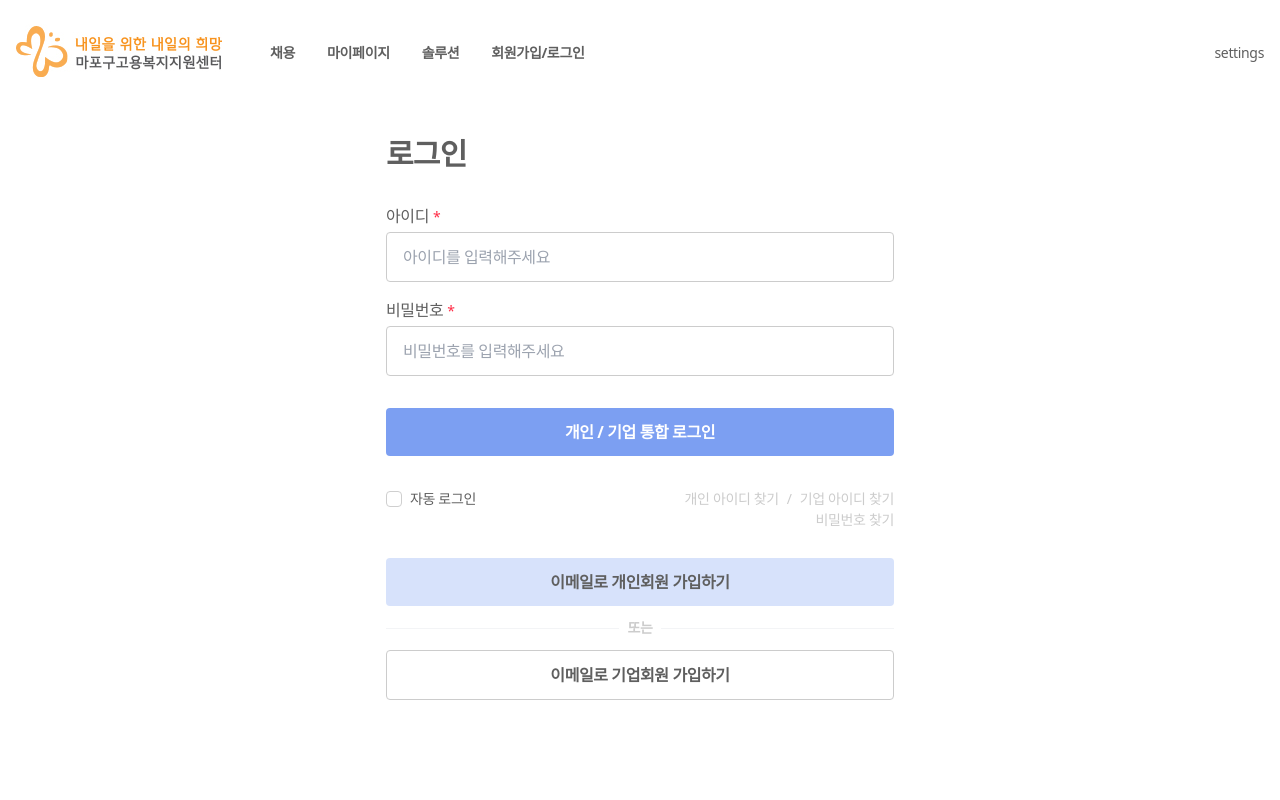
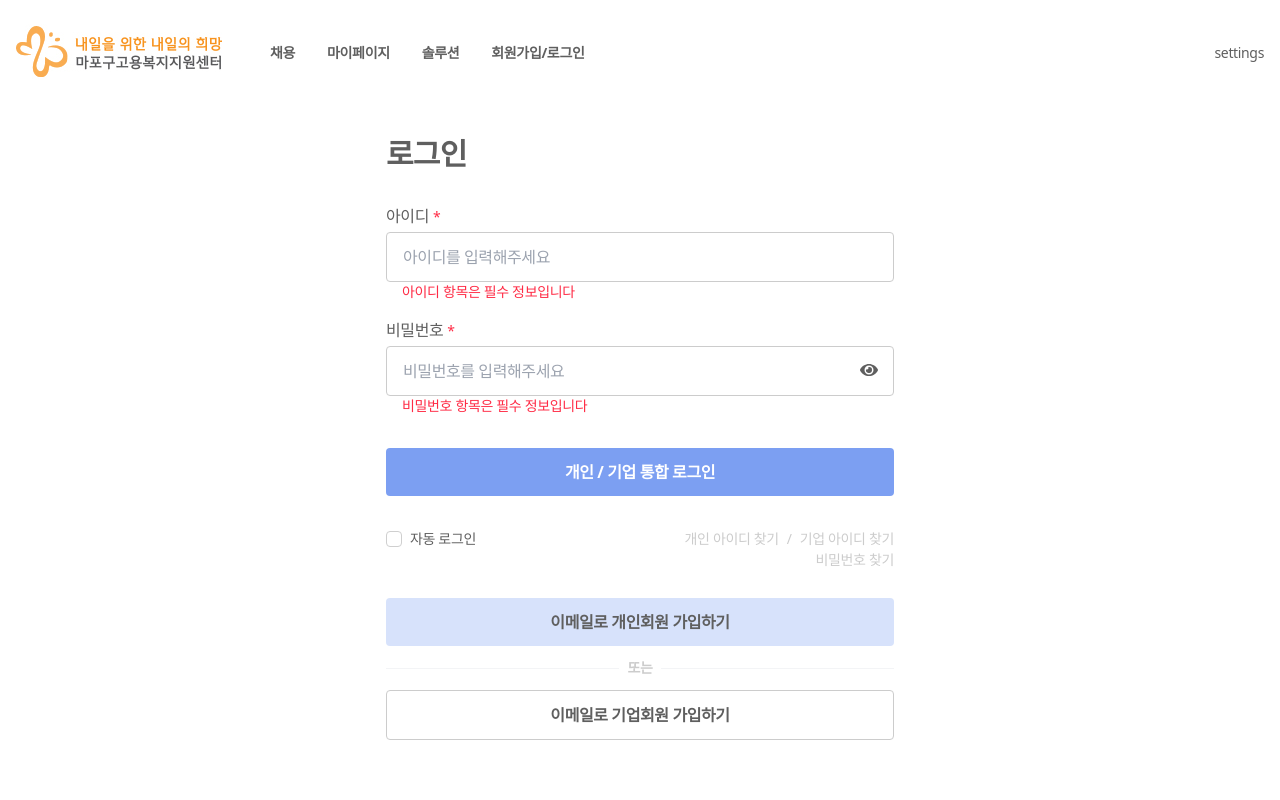
Before and after one commit to bleuuue/mapo-employment-support-center, a React (Create React App) app: page /login in a window 1280 px wide. Both pictures are taken after a click on the button "개인 / 기업 통합 로그인". Shown: the top 800 px of the page. Built offline with nearby package versions, Linux system fonts and the light colour scheme; the HTML template or start-up script is replaced by a standard one.

Commit message:
input error check & control password visible

```diff
--- a/package.json
+++ b/package.json
@@ -4,6 +4,11 @@
   "private": true,
   "dependencies": {
     "@craco/craco": "^6.2.0",
+    "@fortawesome/fontawesome-svg-core": "^1.2.36",
+    "@fortawesome/free-brands-svg-icons": "^5.15.4",
+    "@fortawesome/free-regular-svg-icons": "^5.15.4",
+    "@fortawesome/free-solid-svg-icons": "^5.15.4",
+    "@fortawesome/react-fontawesome": "^0.1.15",
     "@testing-library/jest-dom": "^5.11.4",
     "@testing-library/react": "^11.1.0",
     "@testing-library/user-event": "^12.1.10",
--- a/src/components/login/FindPassword.tsx
+++ b/src/components/login/FindPassword.tsx
@@ -1,6 +1,30 @@
-import React, { FC } from 'react';
+import React, { FC, useState } from 'react';
+import { useInput } from '../../hooks';
 
 const FindPassword: FC = () => {
+  const [id, onChangeId] = useInput('');
+  const [idError, setIdError] = useState<string>('');
+  const [email, onChangeEmail] = useInput('');
+  const [emailError, setEmailError] = useState<string>('');
+
+  const onSubmitFindPassword = () => {
+    if (!id || !email) checkNull();
+  };
+
+  const checkNull = () => {
+    if (!id) {
+      setIdError('아이디 항목은 필수 정보입니다');
+    } else {
+      setIdError('');
+    }
+
+    if (!email) {
+      setEmailError('이메일 항목은 필수 정보입니다');
+    } else {
+      setEmailError('');
+    }
+  };
+
   return (
     <div className="flex">
       <div className="mx-auto">
@@ -16,7 +40,10 @@ const FindPassword: FC = () => {
             className="input input-size"
             placeholder="아이디를 입력해주세요"
             type="text"
+            value={id}
+            onChange={onChangeId}
           ></input>
+          {idError && <div className="text-sm red-star pl-3">{idError}</div>}
         </div>
         <div className="form-group">
           <div className="mb-1">
@@ -27,11 +54,17 @@ const FindPassword: FC = () => {
             className="input input-size"
             placeholder="가입하신 이메일을 입력해주세요"
             type="text"
+            value={email}
+            onChange={onChangeEmail}
           ></input>
+          {emailError && (
+            <div className="text-sm red-star pl-3">{emailError}</div>
+          )}
         </div>
         <button
           type="submit"
           className="input-btn my-4 font-bold input-size bg-primary-color text-white"
+          onClick={onSubmitFindPassword}
         >
           임시 비밀번호 전송
         </button>
--- a/src/components/login/FindPersonerId.tsx
+++ b/src/components/login/FindPersonerId.tsx
@@ -1,6 +1,30 @@
-import React, { FC } from 'react';
+import React, { FC, useState } from 'react';
+import { useInput } from '../../hooks';
 
 const FindPersonerId: FC = () => {
+  const [personerName, onChangePersonerName] = useInput('');
+  const [personerNameError, setPersonerNameError] = useState<string>('');
+  const [personerEmail, onChangePersonerEmail] = useInput('');
+  const [personerEmailError, setPersonerEmailError] = useState<string>('');
+
+  const onSubmitFindId = () => {
+    if (!personerName || !personerEmail) checkNull();
+  };
+
+  const checkNull = () => {
+    if (!personerName) {
+      setPersonerNameError('아이디 항목은 필수 정보입니다');
+    } else {
+      setPersonerNameError('');
+    }
+
+    if (!personerEmail) {
+      setPersonerEmailError('비밀번호 항목은 필수 정보입니다');
+    } else {
+      setPersonerEmailError('');
+    }
+  };
+
   return (
     <div className="flex">
       <div className="mx-auto">
@@ -17,6 +41,9 @@ const FindPersonerId: FC = () => {
             placeholder="아이디를 입력해주세요"
             type="text"
           ></input>
+          {personerNameError && (
+            <div className="text-sm red-star pl-3">{personerNameError}</div>
+          )}
         </div>
         <div className="form-group">
           <div className="mb-1">
@@ -28,10 +55,14 @@ const FindPersonerId: FC = () => {
             placeholder="가입하신 이메일을 입력해주세요"
             type="text"
           ></input>
+          {personerEmailError && (
+            <div className="text-sm red-star pl-3">{personerEmailError}</div>
+          )}
         </div>
         <button
           type="submit"
           className="input-btn my-4 font-bold input-size bg-primary-color text-white"
+          onClick={onSubmitFindId}
         >
           아이디 찾기
         </button>
--- a/src/components/login/login.tsx
+++ b/src/components/login/login.tsx
@@ -1,6 +1,48 @@
-import React, { FC } from 'react';
+import { icon } from '@fortawesome/fontawesome-svg-core';
+import { faEye, faEyeSlash } from '@fortawesome/free-solid-svg-icons';
+import { FontAwesomeIcon } from '@fortawesome/react-fontawesome';
+import React, { FC, useEffect, useState, useRef } from 'react';
+import { useInput } from '../../hooks';
 
 const Login: FC = () => {
+  const [id, onChangeId] = useInput('');
+  const [idError, setIdError] = useState<string>('');
+  const [password, onChangePassword] = useInput('');
+  const [passwordError, setPasswordError] = useState<string>('');
+  const [passwordType, setPasswordType] = useState({
+    type: 'password',
+    visible: false,
+  });
+
+  const handlePasswordType = () => {
+    setPasswordType(() => {
+      if (!passwordType.visible) {
+        return { type: 'text', visible: true };
+      }
+      return { type: 'password', visible: false };
+    });
+  };
+
+  const onSubmitLogin = () => {
+    if (!id || !password) checkNull();
+  };
+
+  const checkNull = () => {
+    if (!id) {
+      setIdError('아이디 항목은 필수 정보입니다');
+    } else {
+      setIdError('');
+    }
+
+    if (!password) {
+      setPasswordError('비밀번호 항목은 필수 정보입니다');
+    } else if (password.length < 8) {
+      setPasswordError('비밀번호 항목의 값은 최소 8글자이어야 합니다');
+    } else {
+      setPasswordError('');
+    }
+  };
+
   return (
     <div className="flex">
       <div className="mx-auto">
@@ -16,22 +58,40 @@ const Login: FC = () => {
             className="input input-size"
             placeholder="아이디를 입력해주세요"
             type="text"
+            value={id}
+            onChange={onChangeId}
           ></input>
+          {idError && <div className="text-sm red-star pl-3">{idError}</div>}
         </div>
         <div className="form-group">
           <div className="mb-1">
             비밀번호
             <span className="red-star">*</span>
           </div>
-          <input
-            className="input input-size"
-            placeholder="비밀번호를 입력해주세요"
-            type="text"
-          ></input>
+          <div className="control">
+            <input
+              className="input input-size"
+              placeholder="비밀번호를 입력해주세요"
+              type={passwordType.type}
+              value={password}
+              onChange={onChangePassword}
+            ></input>
+            <div className="bundle">
+              <FontAwesomeIcon
+                className="inline-block text-gray-400"
+                icon={passwordType.visible ? faEyeSlash : faEye}
+                onClick={handlePasswordType}
+              />
+            </div>
+          </div>
+          {passwordError && (
+            <div className="text-sm red-star pl-3">{passwordError}</div>
+          )}
         </div>
         <button
           type="submit"
           className="input-btn my-4 font-bold input-size bg-primary-color text-white"
+          onClick={onSubmitLogin}
         >
           개인 / 기업 통합 로그인
         </button>
--- a/src/components/login/register/businessSignUp.tsx
+++ b/src/components/login/register/businessSignUp.tsx
@@ -86,7 +86,7 @@ const BusinessSignUp: FC = () => {
                 className="double-check-btn border-primary-color"
                 type="button"
               >
-                <span className="text-sm text-primary-color font-black">
+                <span className="text-sm text-primary-color font-black padding-13">
                   확인
                 </span>
               </button>
--- a/src/components/login/register/personerSignUp.tsx
+++ b/src/components/login/register/personerSignUp.tsx
@@ -89,7 +89,7 @@ const PersonalSignUp: FC = () => {
                 className="double-check-btn border-primary-color"
                 type="button"
               >
-                <span className="text-sm text-primary-color font-black">
+                <span className="text-sm text-primary-color font-black padding-13">
                   확인
                 </span>
               </button>
--- /dev/null
+++ b/src/hooks/index.tsx
@@ -0,0 +1,13 @@
+import { ChangeEvent, useState } from 'react';
+
+export const useInput = (initialValue: any) => {
+  const [value, setValue] = useState(initialValue);
+
+  const onChange = (e: ChangeEvent<HTMLInputElement>) => {
+    const { value } = e.target;
+
+    setValue(value);
+  };
+
+  return [value, onChange];
+};
--- a/src/index.css
+++ b/src/index.css
@@ -55,7 +55,7 @@
 }
 
 .input-btn {
-  @apply rounded px-4 py-3;
+  @apply rounded px-4 py-3 hover:filter hover:brightness-90;
 }
 
 .double-check-btn {
@@ -76,8 +76,7 @@
 }
 
 .red-star {
-  --text-opacity: 1;
-  color: rgba(255, 43, 69, var(--text-opacity));
+  color: rgba(255, 43, 69);
   font-size: 0.875rem;
   margin-left: 0.25rem;
 }
@@ -105,3 +104,21 @@
   line-height: 0.8;
   color: red;
 }
+
+.control {
+  position: relative;
+  min-height: 3rem;
+}
+
+.bundle {
+  position: absolute;
+  top: 0;
+  right: 0;
+  margin-top: 0.75rem;
+  margin-right: 1rem;
+}
+
+.padding-13 {
+  padding-left: 13.5px;
+  padding-right: 13.5px;
+}
--- a/tailwind.config.js
+++ b/tailwind.config.js
@@ -5,7 +5,10 @@ module.exports = {
     extend: {},
   },
   variants: {
-    extend: {},
+    extend: {
+      filter: ['hover', 'focus'],
+      brightness: ['hover', 'focus'],
+    },
   },
   plugins: [],
 };
```
Also changed, not shown: src/components/login/FindBusinessId.tsx (+36 -1 lines), 1 other file (tests, documents, lock files or other folders).
